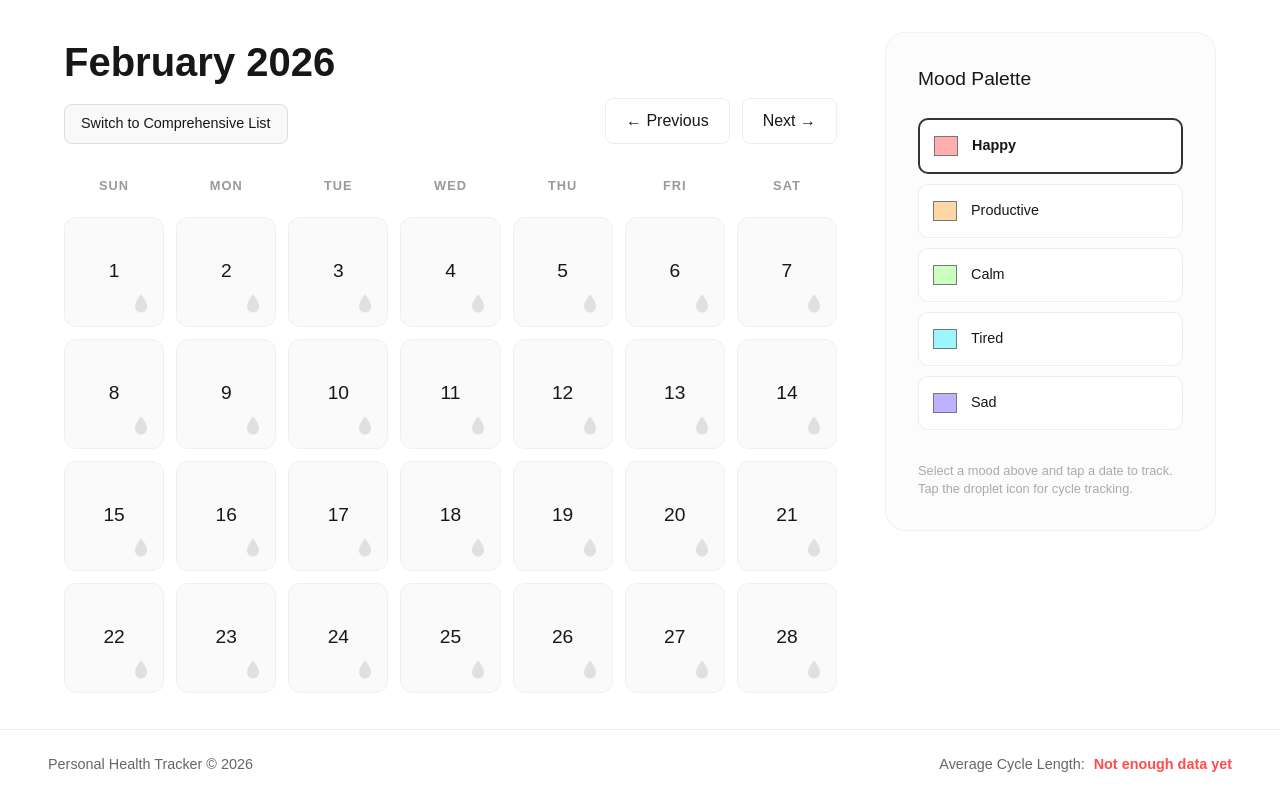
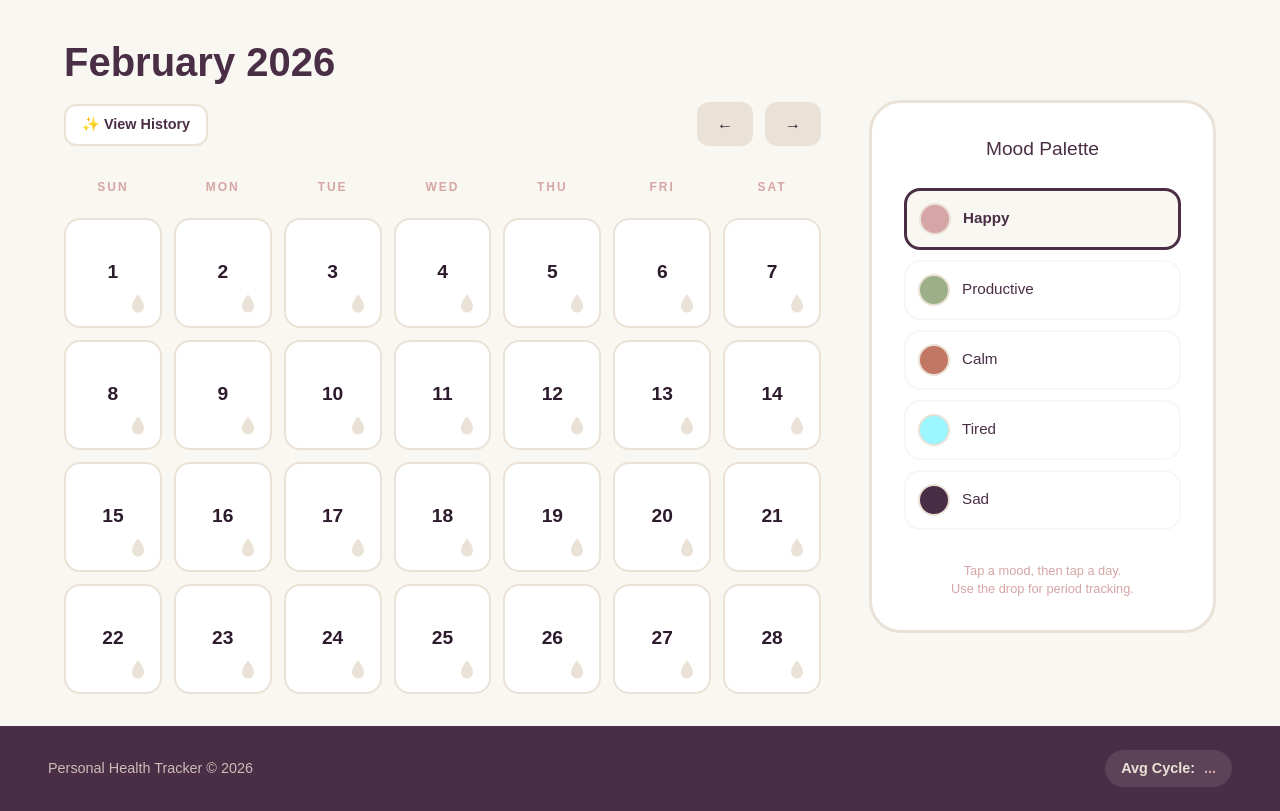
Before and after one commit to eelizabethho/MamaMind, a Next.js app: page /period-mood-trackers in a window 1280 px wide. Built offline with nearby package versions, Linux system fonts and the light colour scheme.

Commit message:
customization

```diff
--- a/app/period-mood-trackers/page.tsx
+++ b/app/period-mood-trackers/page.tsx
@@ -1,6 +1,16 @@
 "use client";
 
 import React, { useState, useEffect, useMemo } from 'react';
+
+const THEME = {
+  eggplant: '#2D1B2D',
+  plum: '#4A2E45',
+  cream: '#F9F7F2',
+  rose: '#D6A5A5',
+  sage: '#9CAF88',
+  terracotta: '#C27664',
+  sand: '#EAE2D6',
+};
 
 export default function Page() {
   const [viewDate, setViewDate] = useState(new Date());
@@ -9,11 +19,11 @@ export default function Page() {
   const [allPeriods, setAllPeriods] = useState<Record<string, number[]>>({});
   const [allMoods, setAllMoods] = useState<Record<string, Record<number, string>>>({});
   const [palette, setPalette] = useState([
-    { color: '#ffadad', label: 'Happy' },
-    { color: '#ffd6a5', label: 'Productive' },
-    { color: '#caffbf', label: 'Calm' },
+    { color: THEME.rose, label: 'Happy' },
+    { color: THEME.sage, label: 'Productive' },
+    { color: THEME.terracotta, label: 'Calm' },
     { color: '#9bf6ff', label: 'Tired' },
-    { color: '#bdb2ff', label: 'Sad' }
+    { color: THEME.plum, label: 'Sad' }
   ]);
   const [activeMoodIndex, setActiveMoodIndex] = useState(0);
 
@@ -84,36 +94,54 @@ export default function Page() {
   }, [allPeriods]);
 
   return (
-    <div style={{ minHeight: '100vh', display: 'flex', flexDirection: 'column', backgroundColor: '#fff' }}>
-      <main style={{ padding: "2rem", fontFamily: 'sans-serif', maxWidth: '1400px', width: '95%', margin: '0 auto', display: 'flex', gap: '3rem', flex: 1 }}>
+    <div style={{ minHeight: '100vh', display: 'flex', flexDirection: 'column', backgroundColor: THEME.cream, color: THEME.eggplant }}>
+      <main style={{ padding: "2rem", fontFamily: 'ui-rounded, "Hiragino Maru Gothic ProN", sans-serif', maxWidth: '1400px', width: '95%', margin: '0 auto', display: 'flex', gap: '3rem', flex: 1 }}>
 
         <section style={{ flex: 4 }}>
           <header style={{ display: 'flex', justifyContent: 'space-between', marginBottom: '2rem', alignItems: 'flex-end' }}>
             <div>
-              <h1 style={{ margin: 0, fontSize: '2.5rem', fontWeight: 'bold' }}>{viewDate.toLocaleString('default', { month: 'long', year: 'numeric' })}</h1>
-              <button onClick={() => setCurrentView(currentView === 'calendar' ? 'table' : 'calendar')} style={{ marginTop: '12px', padding: '8px 16px', cursor: 'pointer', borderRadius: '8px', border: '1px solid #ddd', background: '#f9f9f9', fontSize: '0.9rem' }}>
-                  {currentView === 'calendar' ? 'Switch to Comprehensive List' : 'Return to Calendar'}
+              <h1 style={{ margin: 0, fontSize: '2.5rem', fontWeight: '800', color: THEME.plum }}>{viewDate.toLocaleString('default', { month: 'long', year: 'numeric' })}</h1>
+              <button
+                id="view-toggle-btn"
+                onClick={() => setCurrentView(currentView === 'calendar' ? 'table' : 'calendar')}
+                style={{ marginTop: '12px', padding: '8px 16px', cursor: 'pointer', borderRadius: '12px', border: `2px solid ${THEME.sand}`, background: '#fff', color: THEME.plum, fontSize: '0.9rem', fontWeight: '600' }}
+              >
+                  {currentView === 'calendar' ? '✨ View History' : '📅 Back to Calendar'}
               </button>
             </div>
             <div style={{ display: 'flex', gap: '12px' }}>
-              <button onClick={() => setViewDate(new Date(currentYear, currentMonth - 1, 1))} style={{ padding: '10px 20px', cursor: 'pointer', borderRadius: '8px', border: '1px solid #eee' }}>← Previous</button>
-              <button onClick={() => setViewDate(new Date(currentYear, currentMonth + 1, 1))} style={{ padding: '10px 20px', cursor: 'pointer', borderRadius: '8px', border: '1px solid #eee' }}>Next →</button>
+              <button onClick={() => setViewDate(new Date(currentYear, currentMonth - 1, 1))} style={{ padding: '10px 20px', cursor: 'pointer', borderRadius: '12px', border: 'none', background: THEME.sand, color: THEME.eggplant, fontWeight: 'bold' }}>←</button>
+              <button onClick={() => setViewDate(new Date(currentYear, currentMonth + 1, 1))} style={{ padding: '10px 20px', cursor: 'pointer', borderRadius: '12px', border: 'none', background: THEME.sand, color: THEME.eggplant, fontWeight: 'bold' }}>→</button>
             </div>
           </header>
 
           {currentView === 'calendar' ? (
             <div style={{ display: 'grid', gridTemplateColumns: 'repeat(7, 1fr)', gap: '12px', textAlign: 'center' }}>
-              {['Sun', 'Mon', 'Tue', 'Wed', 'Thu', 'Fri', 'Sat'].map(day => <div key={day} style={{ fontWeight: '600', color: '#999', textTransform: 'uppercase', fontSize: '0.8rem', letterSpacing: '1px', paddingBottom: '10px' }}>{day}</div>)}
+              {['Sun', 'Mon', 'Tue', 'Wed', 'Thu', 'Fri', 'Sat'].map(day => <div key={day} style={{ fontWeight: '700', color: THEME.rose, textTransform: 'uppercase', fontSize: '0.75rem', letterSpacing: '2px', paddingBottom: '10px' }}>{day}</div>)}
               {[...Array(new Date(currentYear, currentMonth, 1).getDay()).fill(null), ...Array.from({ length: new Date(currentYear, currentMonth + 1, 0).getDate() }, (_, i) => i + 1)].map((day, i) => {
                 const moodColor = day ? (allMoods[currentMonthKey]?.[day]) : null;
                 const hasPeriod = day ? (allPeriods[currentMonthKey]?.includes(day)) : false;
                 return (
-                  <div key={i} onClick={() => day && setAllMoods(prev => ({...prev, [currentMonthKey]: {...prev[currentMonthKey], [day]: prev[currentMonthKey]?.[day] === palette[activeMoodIndex].color ? '' : palette[activeMoodIndex].color }}))}
-                    style={{ height: '110px', position: 'relative', borderRadius: '12px', cursor: day ? 'pointer' : 'default', backgroundColor: moodColor || (day ? '#fafafa' : 'transparent'), border: day ? '1px solid #f0f0f0' : 'none', display: 'flex', alignItems: 'center', justifyContent: 'center', fontSize: '1.2rem', transition: 'all 0.2s' }}
+                  <div key={i}
+                    onClick={() => day && setAllMoods(prev => ({...prev, [currentMonthKey]: {...prev[currentMonthKey], [day]: prev[currentMonthKey]?.[day] === palette[activeMoodIndex].color ? '' : palette[activeMoodIndex].color }}))}
+                    style={{
+                      height: '110px',
+                      position: 'relative',
+                      borderRadius: '16px',
+                      cursor: day ? 'pointer' : 'default',
+                      backgroundColor: moodColor || (day ? '#fff' : 'transparent'),
+                      border: day ? `2px solid ${THEME.sand}` : 'none',
+                      display: 'flex',
+                      alignItems: 'center',
+                      justifyContent: 'center',
+                      fontSize: '1.2rem',
+                      fontWeight: '600',
+                      transition: 'all 0.15s ease-in-out',
+                    }}
                   >
                     {day}
                     {day && (
-                      <div onClick={(e) => { e.stopPropagation(); togglePeriod(currentMonthKey, day); }} style={{ position: 'absolute', bottom: '10px', right: '10px', cursor: 'pointer', color: hasPeriod ? '#FF4D4D' : '#e0e0e0' }}>
+                      <div onClick={(e) => { e.stopPropagation(); togglePeriod(currentMonthKey, day); }} style={{ position: 'absolute', bottom: '10px', right: '10px', cursor: 'pointer', color: hasPeriod ? THEME.terracotta : THEME.sand }}>
                         <svg width="24" height="24" viewBox="0 0 24 24" fill="currentColor"><path d="M12 2.5C12 2.5 6 9 6 14.5C6 17.81 8.69 20.5 12 20.5C15.31 20.5 18 17.81 18 14.5C18 9 12 2.5 12 2.5Z" /></svg>
                       </div>
                     )}
@@ -125,16 +153,16 @@ export default function Page() {
             <div style={{ maxHeight: '75vh', overflowY: 'auto', paddingRight: '15px' }}>
               <div style={{ display: 'grid', gridTemplateColumns: 'repeat(auto-fill, minmax(300px, 1fr))', gap: '1.5rem' }}>
                 {fullHistory.map(item => (
-                  <div key={item.key} style={{ background: '#fff', padding: '1.5rem', borderRadius: '16px', border: '1px solid #eee' }}>
-                    <h3 style={{ marginTop: 0, borderBottom: '1px solid #f5f5f5', paddingBottom: '10px' }}>{item.label}</h3>
+                  <div key={item.key} style={{ background: '#fff', padding: '1.5rem', borderRadius: '24px', border: `2px solid ${THEME.sand}` }}>
+                    <h3 style={{ marginTop: 0, borderBottom: `2px solid ${THEME.cream}`, paddingBottom: '10px', color: THEME.plum }}>{item.label}</h3>
                     <table style={{ width: '100%', borderCollapse: 'collapse' }}>
-                      <thead><tr style={{ color: '#aaa', fontSize: '0.7rem', textAlign: 'left' }}><th>START</th><th>END</th><th>DAYS</th></tr></thead>
+                      <thead><tr style={{ color: THEME.rose, fontSize: '0.75rem', textAlign: 'left' }}><th>START</th><th>END</th><th>DAYS</th></tr></thead>
                       <tbody>
                         {item.ranges.map((r, i) => (
                           <tr key={i} style={{ fontSize: '0.9rem' }}>
                             <td style={{ padding: '8px 0' }}>{r.start}</td>
                             <td style={{ padding: '8px 0' }}>{r.end}</td>
-                            <td style={{ padding: '8px 0', fontWeight: 'bold', color: '#FF4D4D' }}>{r.end - r.start + 1}</td>
+                            <td style={{ padding: '8px 0', fontWeight: 'bold', color: THEME.terracotta }}>{r.end - r.start + 1}</td>
                           </tr>
                         ))}
                       </tbody>
@@ -146,25 +174,61 @@ export default function Page() {
           )}
         </section>
 
-        <aside style={{ flex: 1, padding: '2rem', backgroundColor: '#fcfcfc', borderRadius: '20px', border: '1px solid #f0f0f0', alignSelf: 'flex-start' }}>
-          <h3 style={{ marginTop: 0, marginBottom: '1.5rem', fontSize: '1.2rem' }}>Mood Palette</h3>
+        {/* Updated sidebar with marginTop to align with the buttons */}
+        <aside style={{
+          flex: 1,
+          padding: '2rem',
+          backgroundColor: '#fff',
+          borderRadius: '32px',
+          border: `3px solid ${THEME.sand}`,
+          alignSelf: 'flex-start',
+          marginTop: '68px' // This aligns it with the "View History" button row
+        }}>
+          <h3 style={{ marginTop: 0, marginBottom: '1.5rem', fontSize: '1.2rem', color: THEME.plum, textAlign: 'center' }}>Mood Palette</h3>
           {palette.map((item, idx) => (
-            <div key={idx} onClick={() => setActiveMoodIndex(idx)} style={{ display: 'flex', alignItems: 'center', gap: '12px', padding: '12px', borderRadius: '10px', cursor: 'pointer', border: activeMoodIndex === idx ? '2px solid #333' : '1px solid #eee', backgroundColor: '#fff', marginBottom: '10px' }}>
-              <input type="color" value={item.color} onChange={(e) => { const p = [...palette]; p[idx].color = e.target.value; setPalette(p); }} style={{ border: 'none', width: '28px', height: '28px', cursor: 'pointer', borderRadius: '4px' }} />
-              <input type="text" value={item.label} onChange={(e) => { const p = [...palette]; p[idx].label = e.target.value; setPalette(p); }} style={{ border: 'none', flex: 1, fontSize: '0.9rem', fontWeight: activeMoodIndex === idx ? '600' : '400' }} />
+            <div key={idx} onClick={() => setActiveMoodIndex(idx)}
+              style={{
+                display: 'flex',
+                alignItems: 'center',
+                gap: '12px',
+                padding: '12px',
+                borderRadius: '16px',
+                cursor: 'pointer',
+                border: activeMoodIndex === idx ? `3px solid ${THEME.plum}` : `2px solid ${THEME.cream}`,
+                backgroundColor: activeMoodIndex === idx ? THEME.cream : '#fff',
+                marginBottom: '10px',
+                transition: 'all 0.2s'
+              }}>
+              <div style={{
+                width: '32px',
+                height: '32px',
+                borderRadius: '50%',
+                backgroundColor: item.color,
+                border: `2px solid ${THEME.sand}`,
+                position: 'relative',
+                overflow: 'hidden'
+              }}>
+                <input
+                  type="color"
+                  value={item.color}
+                  onChange={(e) => { const p = [...palette]; p[idx].color = e.target.value; setPalette(p); }}
+                  style={{ position: 'absolute', opacity: 0, cursor: 'pointer', width: '100%', height: '100%' }}
+                />
+              </div>
+              <input type="text" value={item.label} onChange={(e) => { const p = [...palette]; p[idx].label = e.target.value; setPalette(p); }} style={{ border: 'none', background: 'transparent', flex: 1, fontSize: '0.95rem', fontWeight: activeMoodIndex === idx ? '700' : '500', color: THEME.plum, outline: 'none' }} />
             </div>
           ))}
-          <p style={{ fontSize: '0.8rem', color: '#aaa', marginTop: '2rem', lineHeight: '1.4' }}>
-            Select a mood above and tap a date to track. Tap the droplet icon for cycle tracking.
+          <p style={{ fontSize: '0.8rem', color: THEME.rose, marginTop: '2rem', lineHeight: '1.4', textAlign: 'center' }}>
+            Tap a mood, then tap a day. <br/> Use the drop for period tracking.
           </p>
         </aside>
       </main>
 
-      <footer style={{ padding: '1.5rem 3rem', borderTop: '1px solid #f0f0f0', color: '#666', fontSize: '0.9rem' }}>
+      <footer style={{ padding: '1.5rem 3rem', background: THEME.plum, color: THEME.sand, fontSize: '0.9rem' }}>
         <div style={{ maxWidth: '1400px', margin: '0 auto', display: 'flex', justifyContent: 'space-between', alignItems: 'center' }}>
-          <span>Personal Health Tracker &copy; 2026</span>
-          <span style={{ fontWeight: '500' }}>
-            Average Cycle Length: <span style={{ color: '#FF4D4D', fontWeight: 'bold', marginLeft: '5px' }}>{averageCycle ? `${averageCycle} Days` : 'Not enough data yet'}</span>
+          <span style={{ opacity: 0.8 }}>Personal Health Tracker &copy; 2026</span>
+          <span style={{ fontWeight: '600', backgroundColor: 'rgba(255,255,255,0.1)', padding: '8px 16px', borderRadius: '20px' }}>
+            Avg Cycle: <span style={{ color: THEME.rose, fontWeight: '800', marginLeft: '5px' }}>{averageCycle ? `${averageCycle} Days` : '...'}</span>
           </span>
         </div>
       </footer>
```
